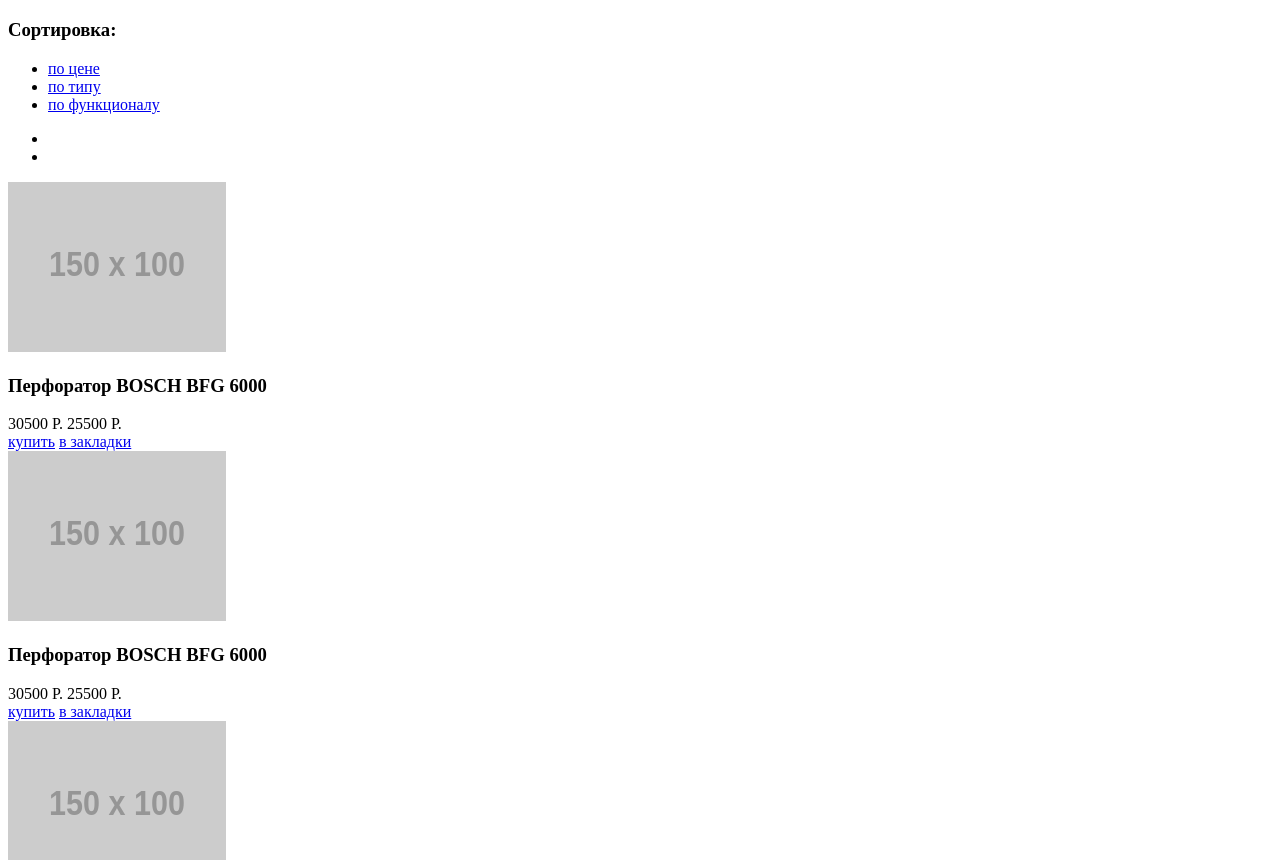
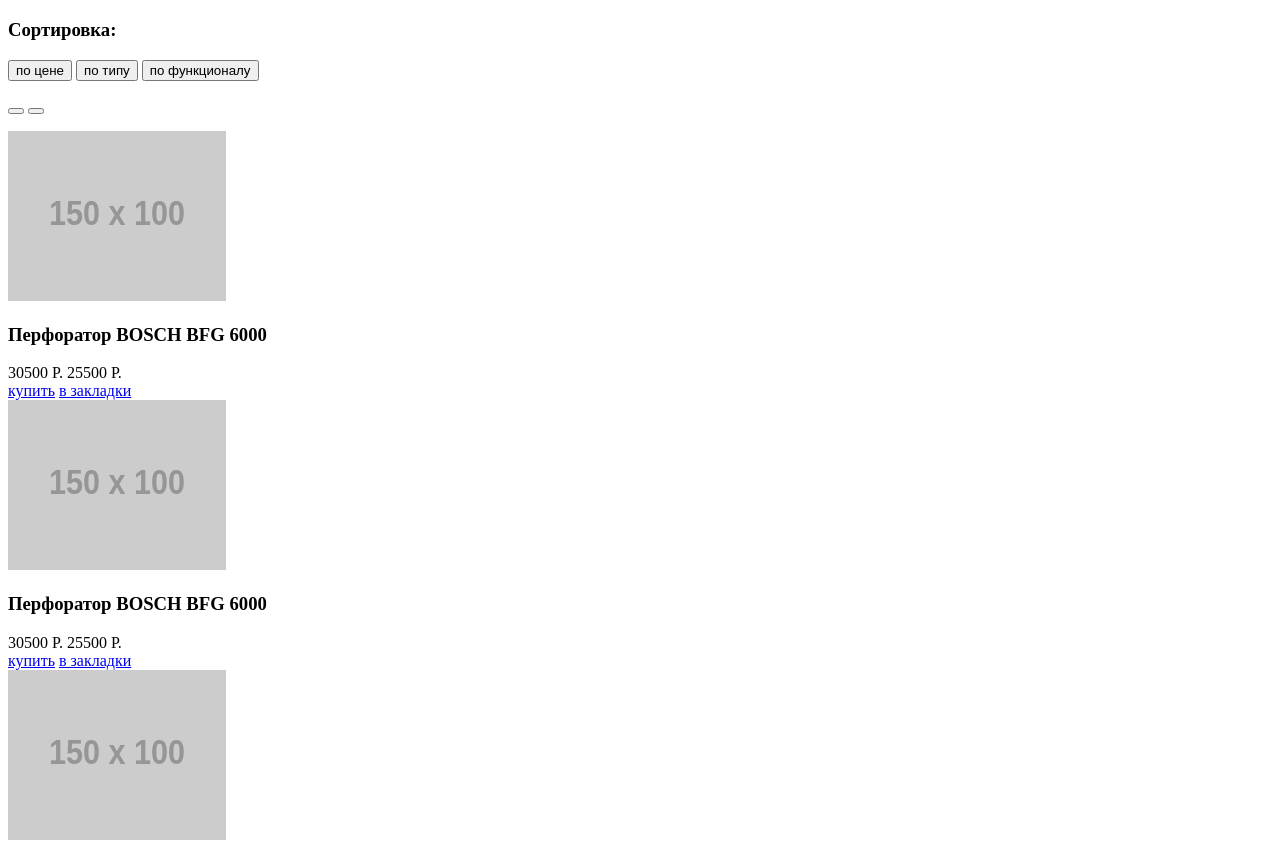
Before and after one commit to EKolushin/1675661-technomart-30, a plain HTML site: page catalog.html in a window 1280 px wide. Shown: the part 1008-1868 px from the top of the page. Drawn offline with Linux system fonts and the light colour scheme; placeholder pictures from the web are drawn by us.

Commit message:
внес поправки
часть исправил

```diff
--- a/catalog.html
+++ b/catalog.html
@@ -109,17 +109,17 @@
           <div>
             <h3>Сортировка:</h3>
             <div>
-              <ul>
-                <li><a href="#">по цене</a></li>
-                <li><a href="#">по типу</a></li>
-                <li><a href="#">по функционалу</a></li>
-              </ul>
+              <p>
+                <button>по цене</button>
+                <button>по типу</button>
+                <button>по функционалу</button>
+              </p>
             </div>
             <div>
-              <ul>
-                <li><a href="#"></a></li>
-                <li><a href="#"></a></li>
-              </ul>
+              <p>
+                <button></button>
+                <button></button>
+              </p>
             </div>
           </div>
           <div>
```
Also changed, not shown: index.html (+20 -21 lines).
